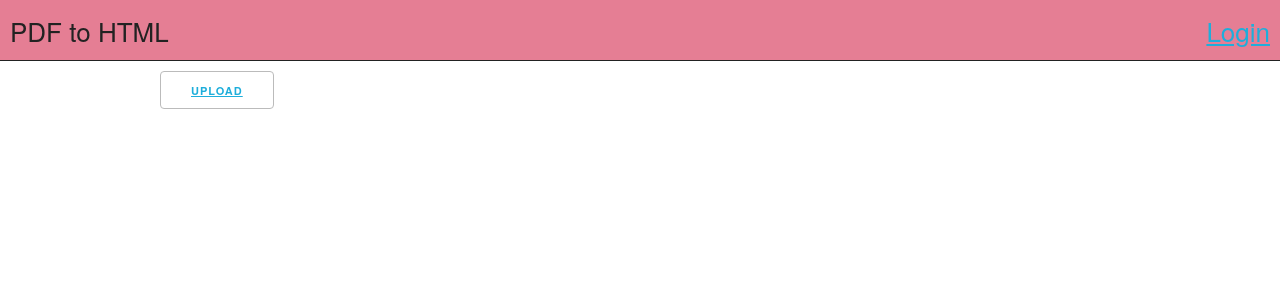
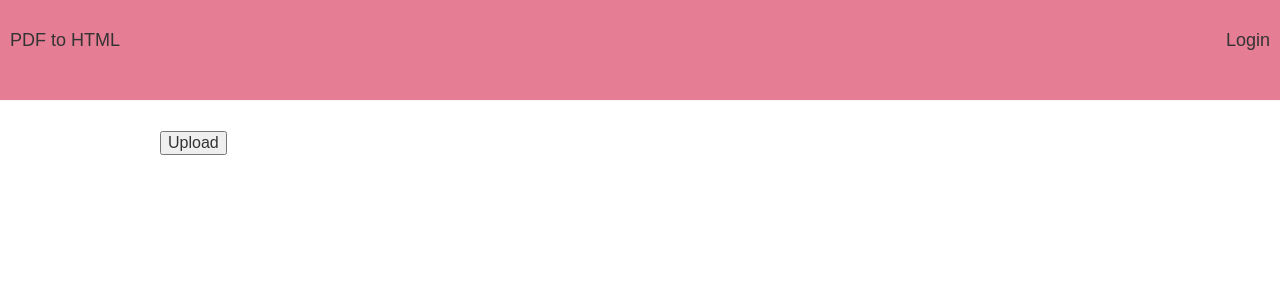
Before and after one commit to ilonajulczuk/pdf2html, a Django app: template text/templates/documents/home.html in a window 1280 px wide. Shown: the top 300 px of the page. Run offline with Django 3.2, Linux system fonts and the light colour scheme; the template is opened without the code that fills it, so the values that code supplies are empty.

Commit message:
CSS/HTML tinkering.

```diff
--- a/text/static/css/main.css
+++ b/text/static/css/main.css
@@ -1,18 +1,49 @@
+.container {
+  position: relative;
+  width: 100%;
+  max-width: 960px;
+  margin: 0 auto;
+  padding: 0 20px;
+  box-sizing: border-box; }
+
+/* For devices larger than 400px */
+@media (min-width: 400px) {
+  .container {
+    width: 85%;
+    padding: 0; }
+}
+
+/* For devices larger than 550px */
+@media (min-width: 550px) {
+  .container {
+    width: 80%; }
+}
+
 header {
-    font-size: 26px;
+    font-size: 18px;
     background-color: #E57E94;
     border-bottom: 1px solid;
     padding-bottom: 10px;
-    margin: 0 0 10px 0;
-    height: 50px;
+    padding-top: 20px;
+    margin: 0 0 30px 0;
+    height: 70px;
+    color: whitesmoke;
+}
+
+a {
+    color: #333333;
+    text-decoration: none;
+    font-weight: 160%;
 }
 
 .account {
     float: right;
     padding: 10px;
+    margin: auto;
 }
 
 .title {
+    margin: auto;
     display: inline-block;
     float: left;
     padding: 10px;
--- a/text/templates/documents/base.html
+++ b/text/templates/documents/base.html
@@ -2,13 +2,12 @@
 {% load staticfiles %}
 <head>
 <link rel="stylesheet" href="{% static "css/normalize.css" %}">
-<link rel="stylesheet" href="{% static "css/skeleton.css" %}">
 <link rel="stylesheet" href="{% static "css/main.css" %}">
 </head>
 <body>
 
 <header>
-    <div class="title">PDF to HTML</div>
+    <div class="title"><a href="/">PDF to HTML</a></div>
     <div class="account">
         {% if request.user.is_authenticated %}
         Hi, '{{ request.user.username }}'!
```
